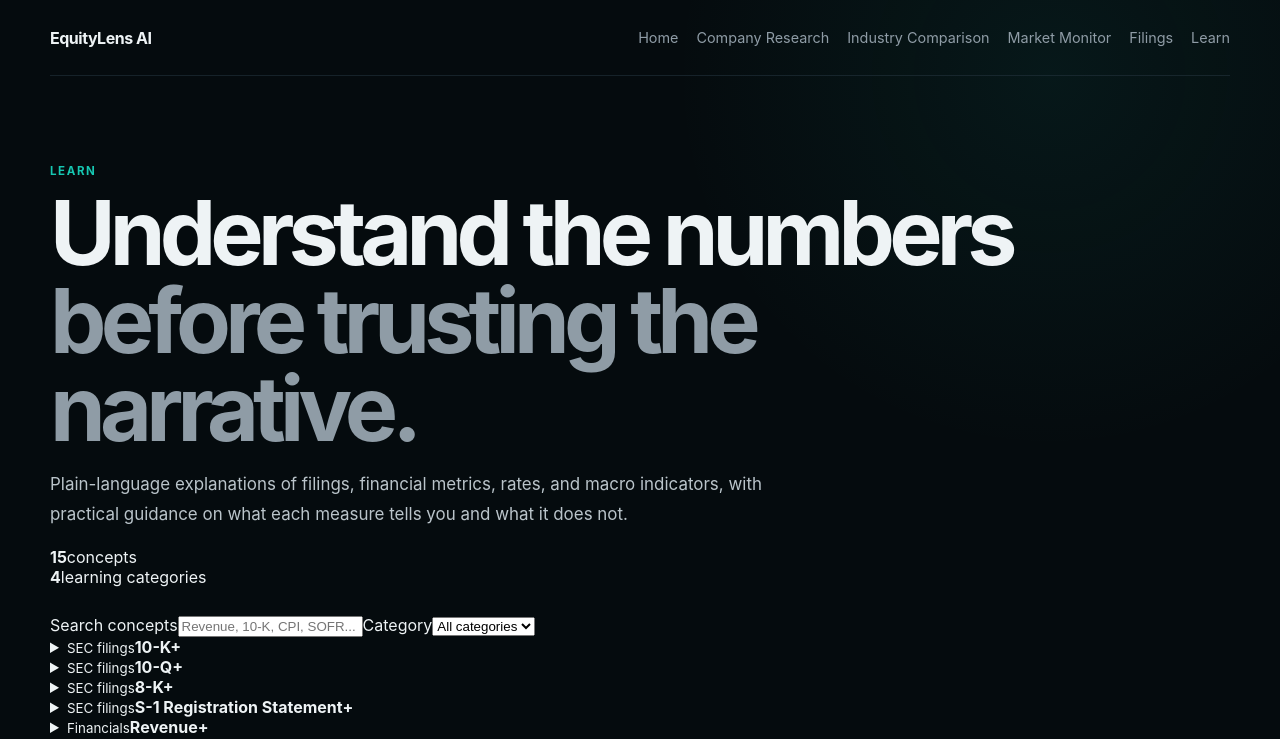
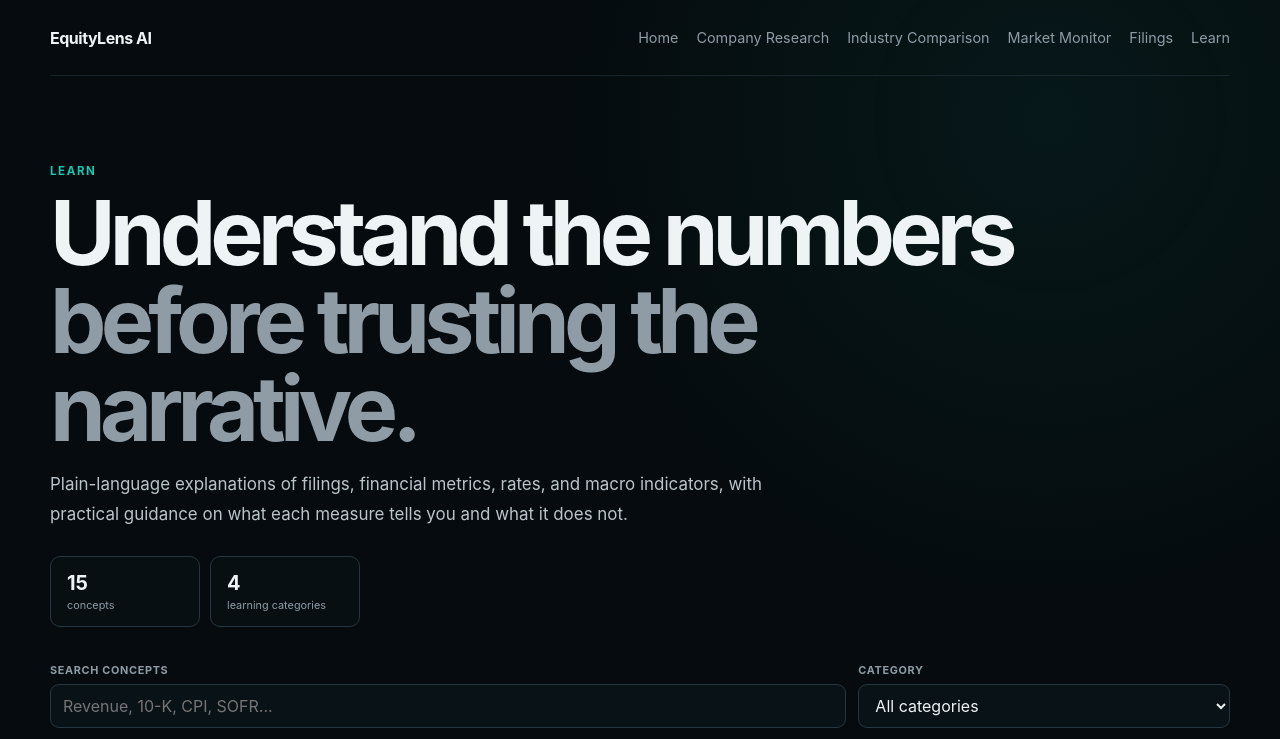
Before and after one commit to dhananikeya/equitylens-ai, a Next.js app: page /learn in a window 1280 px wide. Shown: the top 739 px of the page. Built offline with nearby package versions, Linux system fonts and the light colour scheme.

Commit message:
Style learning library

```diff
--- a/app/globals.css
+++ b/app/globals.css
@@ -890,3 +890,99 @@ h1 span { color: var(--muted); }
   .heat-grid { grid-template-columns:repeat(4,minmax(0,1fr)); grid-auto-rows:52px; }
   .macro-context { grid-template-columns:1fr; }
 }
+
+.learn-page { padding-bottom:80px; }
+.learn-intro { max-width:980px; }
+.learn-stats {
+  margin-top:26px;
+  display:flex;
+  gap:10px;
+  flex-wrap:wrap;
+}
+.learn-stats div {
+  min-width:150px;
+  padding:14px 16px;
+  border:1px solid var(--border);
+  border-radius:10px;
+  background:rgba(9,18,23,.62);
+}
+.learn-stats strong, .learn-stats span { display:block; }
+.learn-stats strong { font-size:1.25rem; }
+.learn-stats span { margin-top:3px; color:var(--muted); font-size:.68rem; }
+
+.learn-workspace { padding:8px 0 36px; }
+.learn-controls {
+  display:grid;
+  grid-template-columns:1.5fr .7fr;
+  gap:12px;
+  margin-bottom:16px;
+}
+.learn-controls label > span {
+  display:block;
+  margin-bottom:7px;
+  color:var(--muted);
+  font-size:.68rem;
+  font-weight:700;
+  text-transform:uppercase;
+  letter-spacing:.06em;
+}
+.learn-controls input,
+.learn-controls select {
+  width:100%;
+  min-height:44px;
+  padding:0 12px;
+  border:1px solid var(--border);
+  border-radius:9px;
+  outline:none;
+  background:var(--surface);
+  color:var(--text);
+  font:inherit;
+}
+.learn-controls input:focus,
+.learn-controls select:focus {
+  border-color:var(--teal);
+  box-shadow:0 0 0 3px rgba(22,199,178,.1);
+}
+.learn-grid { display:grid; grid-template-columns:repeat(2,1fr); gap:12px; }
+.learn-card {
+  border:1px solid var(--border);
+  border-radius:12px;
+  background:linear-gradient(145deg,rgba(13,23,29,.94),rgba(9,18,23,.88));
+  overflow:hidden;
+}
+.learn-card summary {
+  list-style:none;
+  cursor:pointer;
+  padding:18px;
+  display:flex;
+  justify-content:space-between;
+  gap:16px;
+  align-items:center;
+}
+.learn-card summary::-webkit-details-marker { display:none; }
+.learn-card summary small {
+  display:block;
+  color:var(--teal);
+  font-size:.62rem;
+  text-transform:uppercase;
+  letter-spacing:.08em;
+}
+.learn-card summary strong {
+  display:block;
+  margin-top:5px;
+  font-size:.94rem;
+}
+.learn-card summary b { color:var(--muted); font-size:1.15rem; }
+.learn-card[open] summary { border-bottom:1px solid var(--border); }
+.learn-card[open] summary b { transform:rotate(45deg); }
+.learn-card-body { padding:18px; }
+.learn-card-body section { padding:0 0 12px; }
+.learn-card-body h3 { margin:0 0 5px; font-size:.72rem; color:#d8e0e4; }
+.learn-card-body p { margin:0; color:var(--muted); line-height:1.6; font-size:.78rem; }
+.learn-card-body a { display:inline-block; margin-top:4px; color:var(--blue); font-size:.72rem; }
+.learn-card-body a:hover { text-decoration:underline; }
+
+@media (max-width: 760px) {
+  .learn-grid { grid-template-columns:1fr; }
+  .learn-controls { grid-template-columns:1fr; }
+}
```
